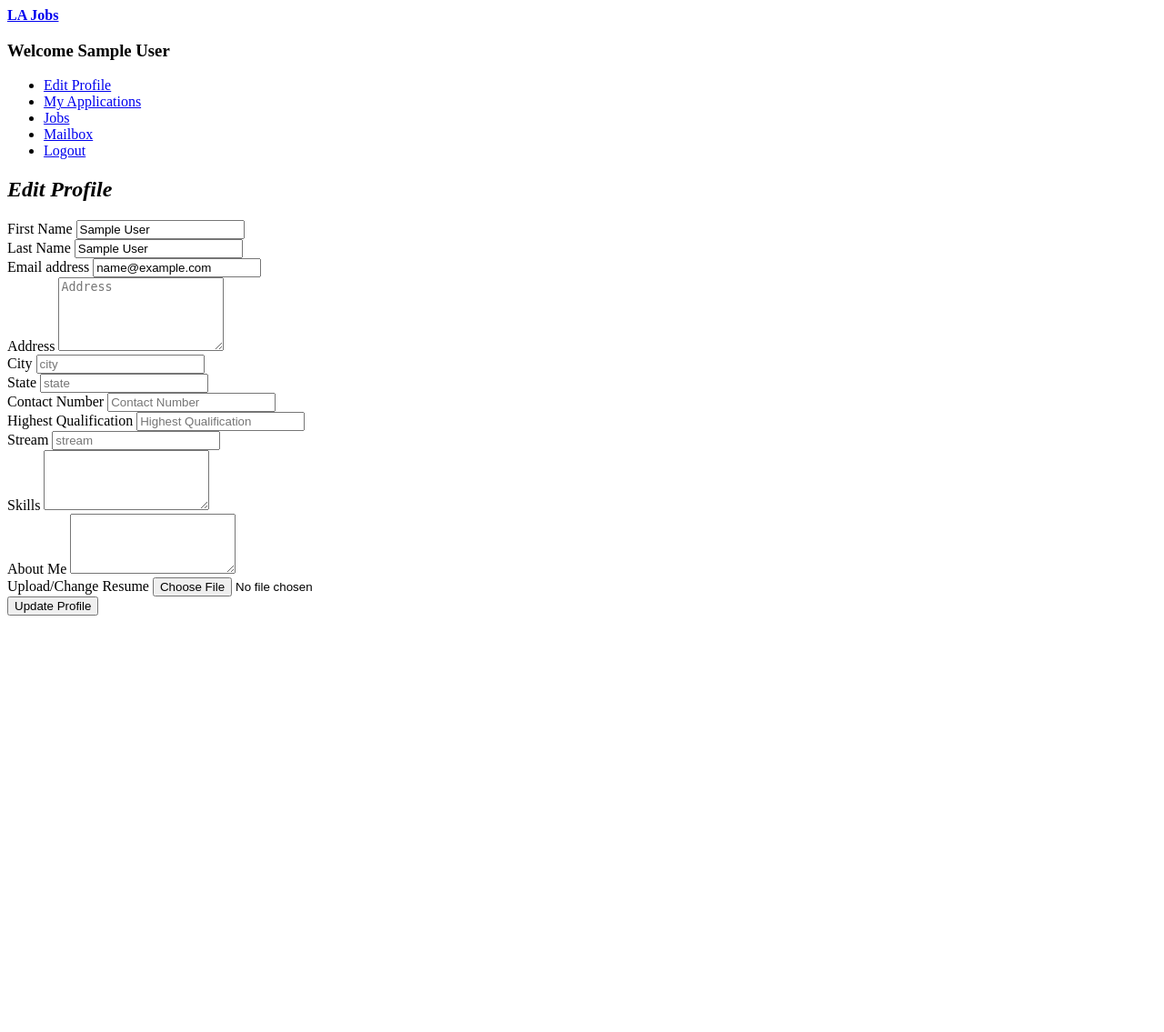
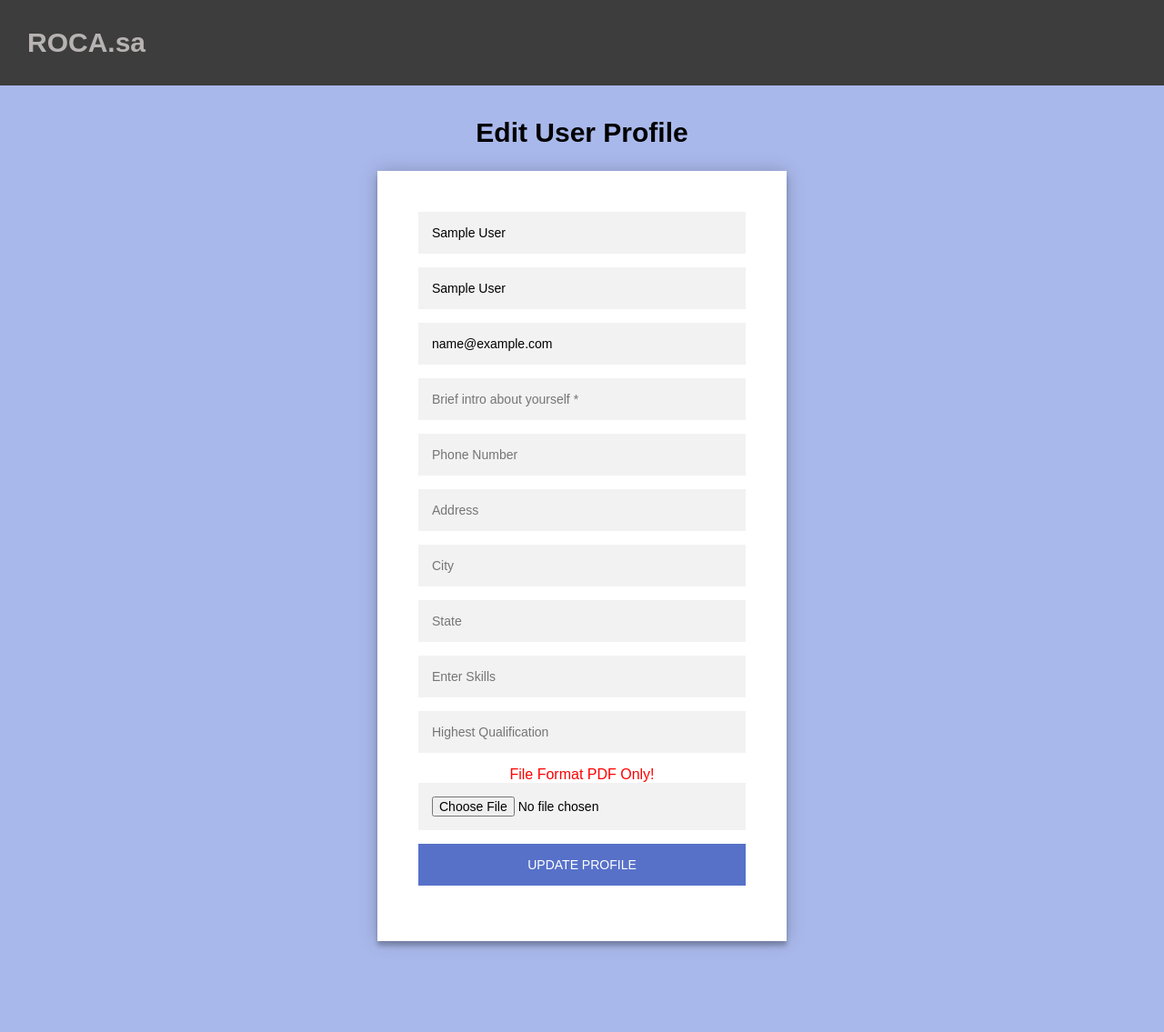
Before and after one commit to JacobCosgrove/ROCA.sa-Website, a PHP site: page /user/profile.php in a window 1280 px wide. Shown: the whole page at 91% size. Before the commit the page ends 677 px from the top, so only its background shows below. Run offline with PHP 8.4, Linux system fonts and the light colour scheme; the visitor is signed in with stand-in values (Sample User, id 1).

Commit message:
add styling to edit profiles

```diff
--- a/4330missingStyle/home-style.css
+++ b/4330missingStyle/home-style.css
@@ -1,4 +1,4 @@
-body {
+  body {
     margin: 0;
     font-family: Arial, Helvetica, sans-serif;
   }
--- a/4330missingStyle/login.php
+++ b/4330missingStyle/login.php
@@ -59,10 +59,10 @@ if(isset($_SESSION['id_user']) || isset($_SESSION['id_company'])) {
 
   <div class="container">
     <div class="row">
-      <button class="col-md-6" onclick="location.href='user-login.php'">
+      <button class="col-md-6" id="bigbutton" onclick="location.href='user-login.php'">
         <h2>User Login</h2>
       </button>
-      <button class="col-md-6" onclick="location.href='company-login.php'">
+      <button class="col-md-6" id="bigbutton" onclick="location.href='company-login.php'">
         <h2>Company Login</h2>
       </button>
     </div>
--- a/4330missingStyle/signup.php
+++ b/4330missingStyle/signup.php
@@ -35,10 +35,10 @@ if(isset($_SESSION['id_user']) || isset($_SESSION['id_company'])) {
 
     <div class="container">
       <div class="row">
-        <button class="col-md-6" onclick="location.href='registeruser.php'">
+        <button class="col-md-6" id="bigbutton" onclick="location.href='registeruser.php'">
           <h2>User Register</h2>
         </button>
-        <button class="col-md-6" onclick="location.href='registercompany.php'">
+        <button class="col-md-6" id="bigbutton" onclick="location.href='registercompany.php'">
           <h2>Company Register</h2>
         </button>
       </div>
--- a/4330missingStyle/user/index.php
+++ b/4330missingStyle/user/index.php
@@ -17,6 +17,7 @@ if(empty($_SESSION['id_user'])) {
  <html>
   <head>
     <meta charset="utf-8">
+    <title>User Dashboard | ROCA.sa</title>
     <link rel="stylesheet" href="https://maxcdn.bootstrapcdn.com/bootstrap/3.3.7/css/bootstrap.min.css">
     <link rel="stylesheet" href="https://cdnjs.cloudflare.com/ajax/libs/font-awesome/4.7.0/css/font-awesome.min.css">
     <script src="https://ajax.googleapis.com/ajax/libs/jquery/3.2.1/jquery.min.js"></script>
--- a/4330missingStyle/user/profile.php
+++ b/4330missingStyle/user/profile.php
@@ -2,6 +2,8 @@
 
 //To Handle Session Variables on This Page
 session_start();
+echo "<link rel='stylesheet' type='text/css' href='../home-style.css' />";
+echo "<link rel='stylesheet' type='text/css' href='../login-style.css' />";
 
 //If user Not logged in then redirect them back to homepage.
 if(empty($_SESSION['id_user'])) {
@@ -15,38 +17,17 @@ require_once("../database.php");
 <html>
 <head>
   <meta charset="utf-8">
+  <title>Edit User | ROCA.sa</title>
+</head>
+<body>
+  <div class= "topnav">
+    <div>
+      <b onclick="location.href='index.php'">ROCA.sa</b>
+    </div>
+  </div>
 
-  <title>Profile || LA Jobs</title>
-</head>
-<body class="hold-transition skin-green sidebar-mini">
-<div class="wrapper">
-
-  <header class="main-header">
-
-    <!-- Logo -->
-    <a href="index.php" class="logo logo-bg">
-      <span class="logo-lg"><b>LA Jobs</b></span>
-    </a>
-
-  </header>
-
-  <!-- Content Wrapper. Contains page content -->
-  <div>
-
-    <section>
-
-
-                <h3>Welcome <b><?php echo $_SESSION['name']; ?></b></h3>
-
-
-                <ul class="nav nav-pills nav-stacked">
-                  <li class="active"><a href="edit-profile.php"> Edit Profile</a></li>
-                  <li><a href="index.php"> My Applications</a></li>
-                  <li><a href="../jobs.php"> Jobs</a></li>
-                  <li><a href="mailbox.php"> Mailbox</a></li>
-                  <li><a href="../logout.php"> Logout</a></li>
-                </ul>
-            <h2><i>Edit Profile</i></h2>
+  <h2>Edit User Profile</h2>
+      <div class="form">
             <form action="edit-profile.php" method="post" enctype="multipart/form-data">
             <?php
             //Sql to get logged in user details.
@@ -58,43 +39,30 @@ require_once("../database.php");
               while($row = $result->fetch_assoc()) {
             ?>
 
-                     <label for="fname">First Name</label>
-                    <input type="text"  id="fname" name="fname" placeholder="First Name" value="<?php echo $row['firstname']; ?>" required=""><br>
+                <input  type="text" id="fname" name="fname" placeholder="First Name *" value="<?php echo $row['firstname']; ?>" required><br>
 
-                    <label for="lname">Last Name</label>
-                    <input type="text"  id="lname" name="lname" placeholder="Last Name" value="<?php echo $row['lastname']; ?>" required=""><br>
+                <input  type="text" id="lname" name="lname" placeholder="Last Name *" value="<?php echo $row['lastname']; ?>" required><br>
 
-                    <label for="email">Email address</label>
-                    <input type="email"  id="email" placeholder="Email" value="<?php echo $row['email']; ?>" readonly><br>
+                <input  type="text" id="email" name="email" placeholder="Email *" value="<?php echo $row['email']; ?>" required><br>
 
-                    <label for="address">Address</label>
-                    <textarea id="address" name="address"  rows="5" placeholder="Address"><?php echo $row['address']; ?></textarea><br>
+                <input  type="text" id="aboutme" name="aboutme" placeholder="Brief intro about yourself *" value="<?php echo $row['aboutme']; ?>" required></input><br>
 
-                    <label for="city">City</label>
-                    <input type="text"  id="city" name="city" value="<?php echo $row['city']; ?>" placeholder="city"><br>
+                <input  type="text" id="contactno" name="contactno" minlength="10" maxlength="10" onkeypress="return validatePhone(event);" placeholder="Phone Number" value="<?php echo $row['contactno']; ?>"><br>
 
-                    <label for="state">State</label>
-                    <input type="text"  id="state" name="state" placeholder="state" value="<?php echo $row['state']; ?>"><br>
+                <input  type="text" id="address" name="address" placeholder="Address" value="<?php echo $row['address']; ?>"></input><br>
 
-                    <label for="contactno">Contact Number</label>
-                    <input type="text"  id="contactno" name="contactno" placeholder="Contact Number" value="<?php echo $row['contactno']; ?>"><br>
+                <input  type="text" id="city" name="city" placeholder="City" value="<?php echo $row['city']; ?>"><br>
 
-                    <label for="qualification">Highest Qualification</label>
-                    <input type="text"  id="qualification" name="qualification" placeholder="Highest Qualification" value="<?php echo $row['qualification']; ?>"><br>
+                <input  type="text" id="state" name="state" placeholder="State" value="<?php echo $row['state']; ?>"><br>
 
-                    <label for="stream">Stream</label>
-                    <input type="text"  id="stream" name="stream" placeholder="stream" value="<?php echo $row['stream']; ?>"><br>
+                <input  type="text" id="skills" name="skills" placeholder="Enter Skills" value="<?php echo $row['skills']; ?>"></input><br>
 
-                    <label>Skills</label>
-                    <textarea  rows="4" name="skills"><?php echo $row['skills']; ?></textarea><br>
+                <input  type="text" id="qualification" name="qualification" placeholder="Highest Qualification" value="<?php echo $row['qualification']; ?>"><br>
 
-                    <label>About Me</label>
-                    <textarea  rows="4" name="aboutme"><?php echo $row['aboutme']; ?></textarea><br>
+                <label style="color: red;">File Format PDF Only!</label>
+                <input type="file" name="resume" value="<?php echo $row['resume']; ?>"><br>
 
-                    <label>Upload/Change Resume</label>
-                    <input type="file" name="resume" class="btn btn-default"><br>
-
-                    <button type="submit" class="btn btn-flat btn-success">Update Profile</button>
+                <button type="submit" class="btn btn-flat btn-success">Update Profile</button>
 
               <?php
                 }
@@ -108,14 +76,7 @@ require_once("../database.php");
               </div>
             </div>
             <?php } ?>
-
-    </section>
-
-</div>
-
-
-</div>
-<!-- ./wrapper -->
+          </div>
 
 </body>
 </html>
```
Also changed, not shown: 4330missingStyle/company/edit-company.php (+29 -52 lines), 4330missingStyle/company/index.php (+32 -28 lines), 4330missingStyle/login-pick-style.css (+9 -4 lines), 2 other files.
